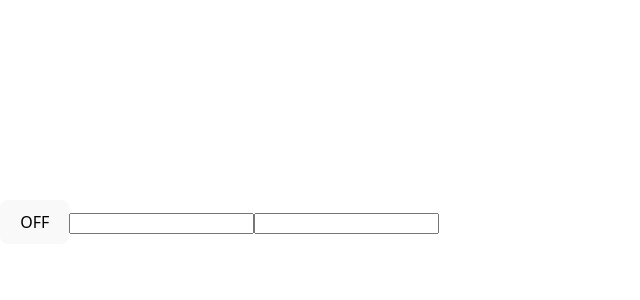
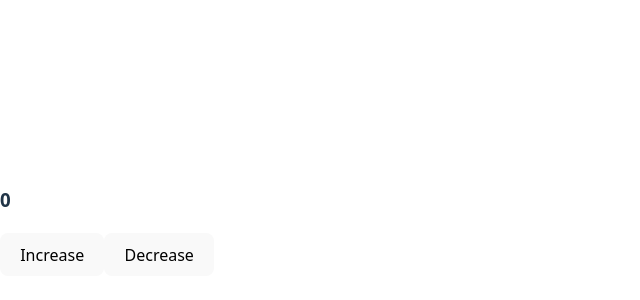
Before and after one commit to abdullah97-pro/React-Project-Tutorial, a React (Vite) app: page / in a window 1280 px wide. Shown: the part 178-478 px from the top of the page, without its empty margins (0-640 px from the left). Built offline with nearby package versions, Linux system fonts and the light colour scheme.

Commit message:
useEffect with Dependencies

```diff
--- a/src/App.jsx
+++ b/src/App.jsx
@@ -6,9 +6,9 @@ import Form from "./components/Form";
 function App() {
   return (
     <>
-      <Welcome />
-      {/* <Counter /> */}
-      <Form />
+      {/* <Welcome /> */}
+      <Counter />
+      {/* <Form /> */}
     </>
   );
 }
--- a/src/components/Counter.jsx
+++ b/src/components/Counter.jsx
@@ -1,7 +1,10 @@
-import { useState } from "react";
+import { useEffect, useState } from "react";
 
 function Counter() {
     const [count, setCount] = useState(0);
+    useEffect(() => {
+        console.log("Counter ",count);
+    },[count]);
 
     return (
         <>
--- a/src/components/Welcome.jsx
+++ b/src/components/Welcome.jsx
@@ -1,13 +1,18 @@
-import { useState } from "react";
+import { useEffect, useState } from "react";
 
 function Welcome() {
-  const [isOn, setIsOn] = useState(false);
+  // const [isOn, setIsOn] = useState(false);
 
-  return (
-    <button onClick={() => setIsOn(!isOn)}>
-      {isOn ? "ON" : "OFF"}
-    </button>
-  );
+  // return (
+  //   <button onClick={() => setIsOn(!isOn)}>
+  //     {isOn ? "ON" : "OFF"}
+  //   </button>
+  // );
+  useEffect(()=>{
+    console.log("Component Mount");
+  },[]);
+
+  return <h1>Welcome to useEffect Hook</h1>
 }
 
 export default Welcome;
```
